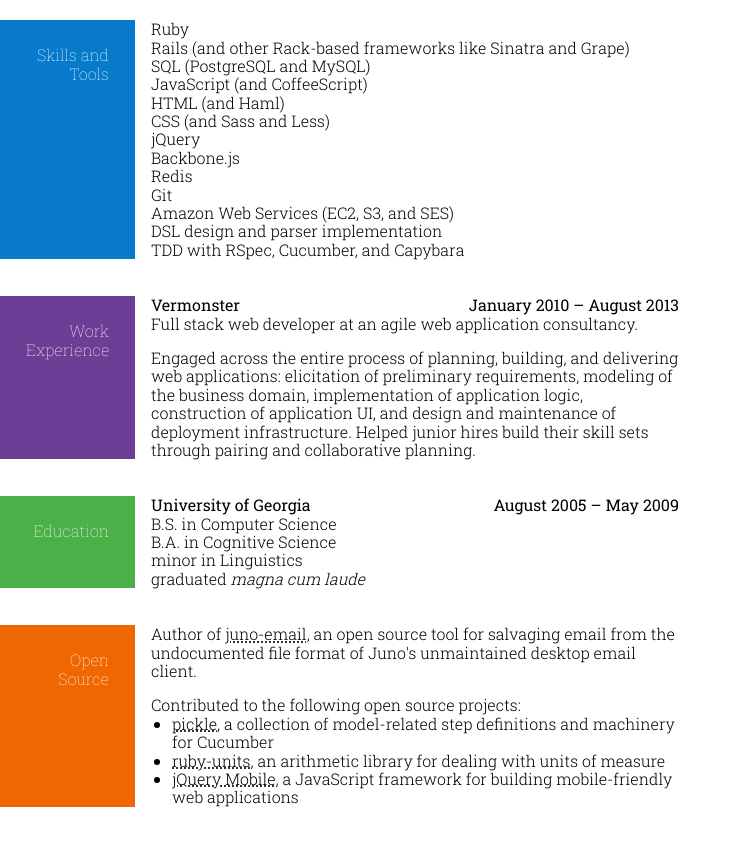
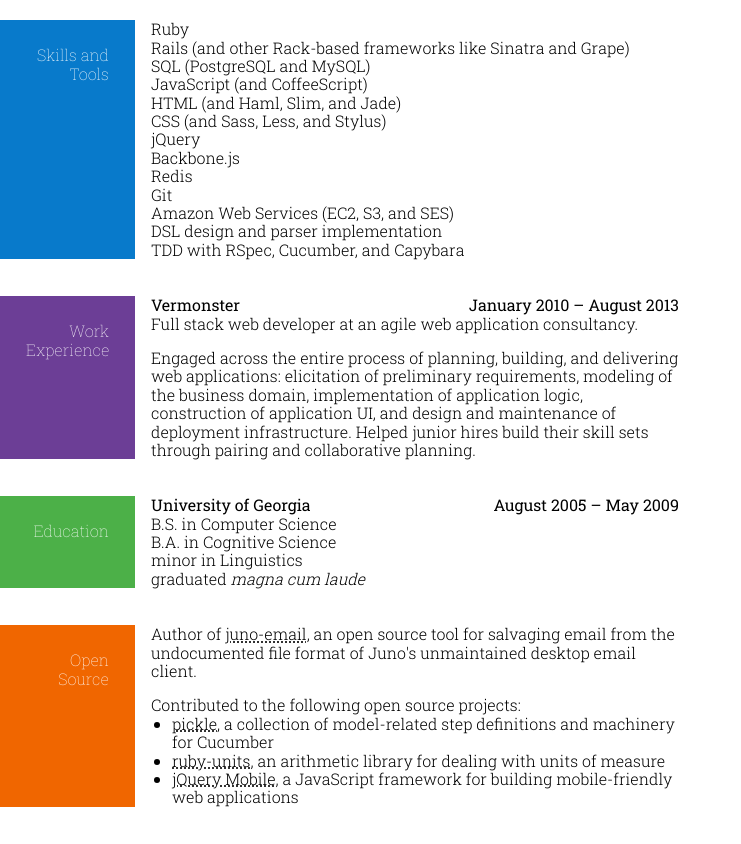
Before and after one commit to hynkle/resume, a website: page src/resume.jade in a window 1280 px wide. Shown: the part 72-916 px from the top of the page, without its empty margins (0-741 px from the left). Drawn offline with nearby package versions, Linux system fonts and the light colour scheme; files that its build step writes are made by us from their sources.

Commit message:
add Jade, Stylus, and Slim to list of skills
I mean, since you're using two of them in this very project…

```diff
--- a/src/resume.jade
+++ b/src/resume.jade
@@ -17,8 +17,8 @@
           li Rails (and other Rack-based frameworks like Sinatra and Grape)
           li SQL (PostgreSQL and MySQL)
           li JavaScript (and CoffeeScript)
-          li HTML (and Haml)
-          li CSS (and Sass and Less)
+          li HTML (and Haml, Slim, and Jade)
+          li CSS (and Sass, Less, and Stylus)
           li jQuery
           li Backbone.js
           li Redis
```
